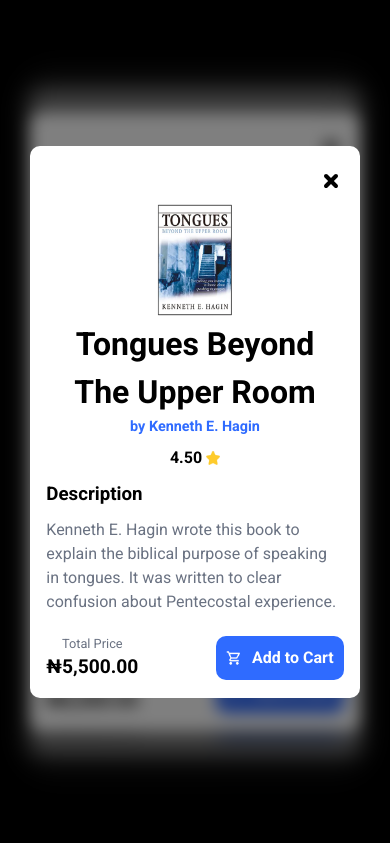
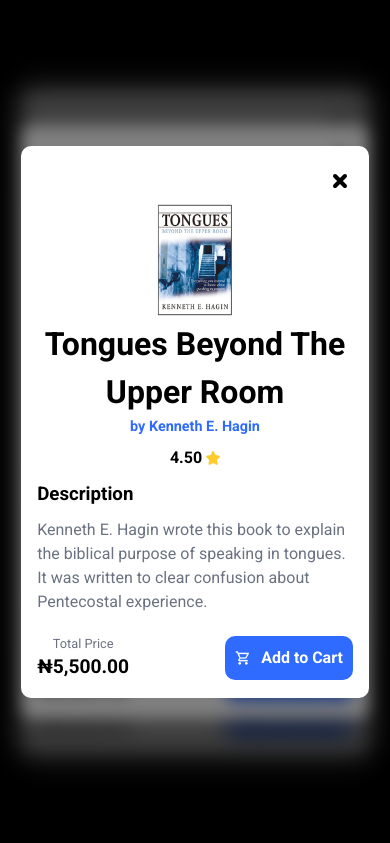
Before and after one commit to ishaku14/book-vault, a React (Vite) app: page / in a window 390 px wide. Shown: the top 843 px of the page. Built offline with nearby package versions, Linux system fonts and the light colour scheme; a web font is replaced by a local one.

Commit message:
feat: Update ProductDetails modal width for improved responsiveness

```diff
--- a/src/components/ui/ProductDetails.jsx
+++ b/src/components/ui/ProductDetails.jsx
@@ -3,7 +3,7 @@
 export default function ProductDetails({ product, addToCart, renderProductDetails, detailsOpen }) {
   return (
     <div id="modal" className={`bg-[rgba(0,0,0,0.5)] fixed inset-0 z-10000 flex justify-center items-center p-3 backdrop-blur-sm opacity-${detailsOpen ? '100' : '0'} pointer-events-${detailsOpen ? 'auto' : 'none'} transition-opacity duration-[0.25s] ease-in-out`}>
-      <div className="bg-white rounded-[10px] w-[90%] max-w-162.5 p-4 flex flex-col h-auto overflow-visible transition-max-height duration-[0.25s] ease-in-out">
+      <div className="bg-white rounded-[10px] w-[95%] max-w-170 p-4 flex flex-col h-auto overflow-visible transition-max-height duration-[0.25s] ease-in-out">
         <button className="bg-white border-none px-1.5 py-3 self-end text-[1.3rem] cursor-pointer" onClick={renderProductDetails}><img className="h-3.5 pointer-events-none" src="images/icons/close-icon.svg" alt="" /></button>
         <div className="m-auto w-30">
           <img className="w-full h-full" src={product.image} alt="a book image" />
```
